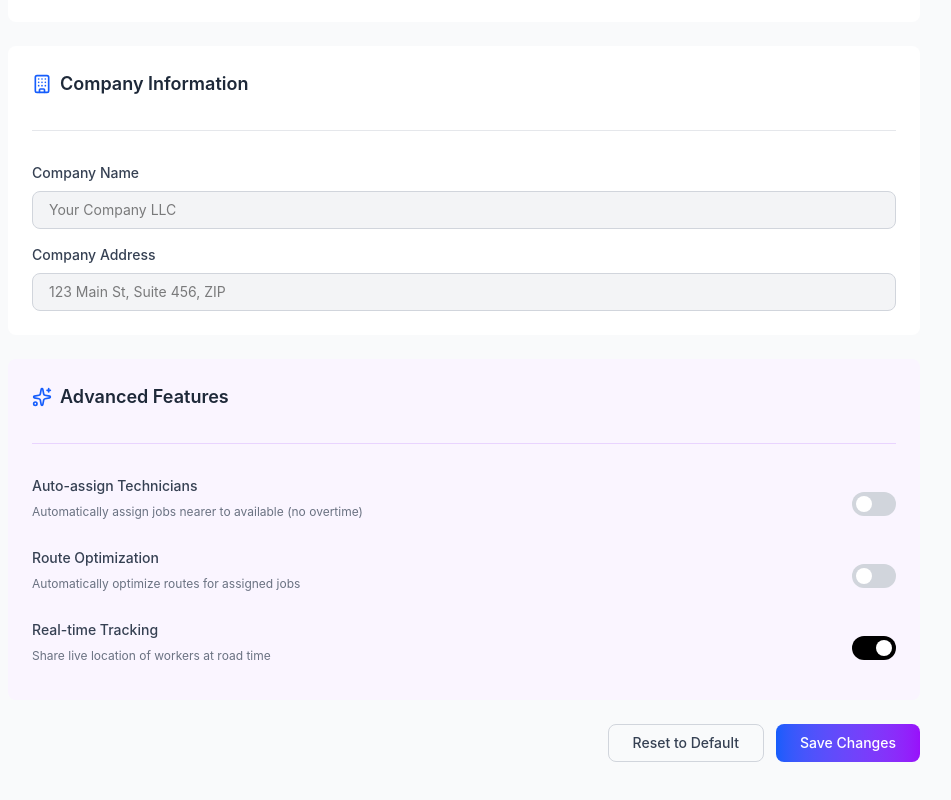
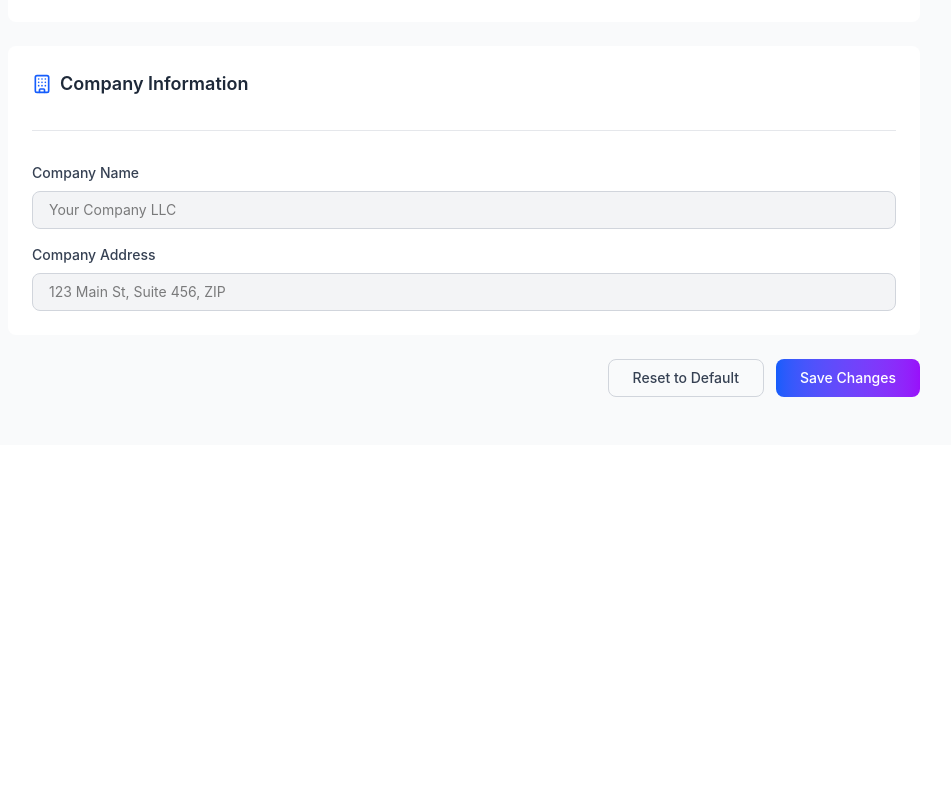
Before and after one commit to softvence-omega-future-stack/ron111-frontend, a Next.js app: page /settings in a window 1280 px wide. Shown: the part 1332-2132 px from the top of the page, without its empty margins (304-1255 px from the left). After the commit the page ends 1777 px from the top, so only its background shows below. Built offline with nearby package versions, Linux system fonts and the light colour scheme; no server answers; sample sign-in values are in the browser's storage.

Commit message:
remove advanced features part

```diff
--- a/app/settings/page.tsx
+++ b/app/settings/page.tsx
@@ -256,7 +256,7 @@ export default function SettingsPage() {
           </div>
 
           {/* Advanced Features */}
-          <div className="bg-purple-50 rounded-lg p-6">
+          {/* <div className="bg-purple-50 rounded-lg p-6">
             <div className="flex items-center gap-2 mb-4 pb-8 border-b border-purple-200">
               <Sparkles className="w-5 h-5 text-blue-600" />
               <h2 className="text-lg font-semibold text-gray-800">
@@ -365,7 +365,7 @@ export default function SettingsPage() {
                 </div>
               </div>
             </div>
-          </div>
+          </div> */}
 
           {/* Save Button */}
           <div className="flex justify-center md:justify-end gap-3">
```
